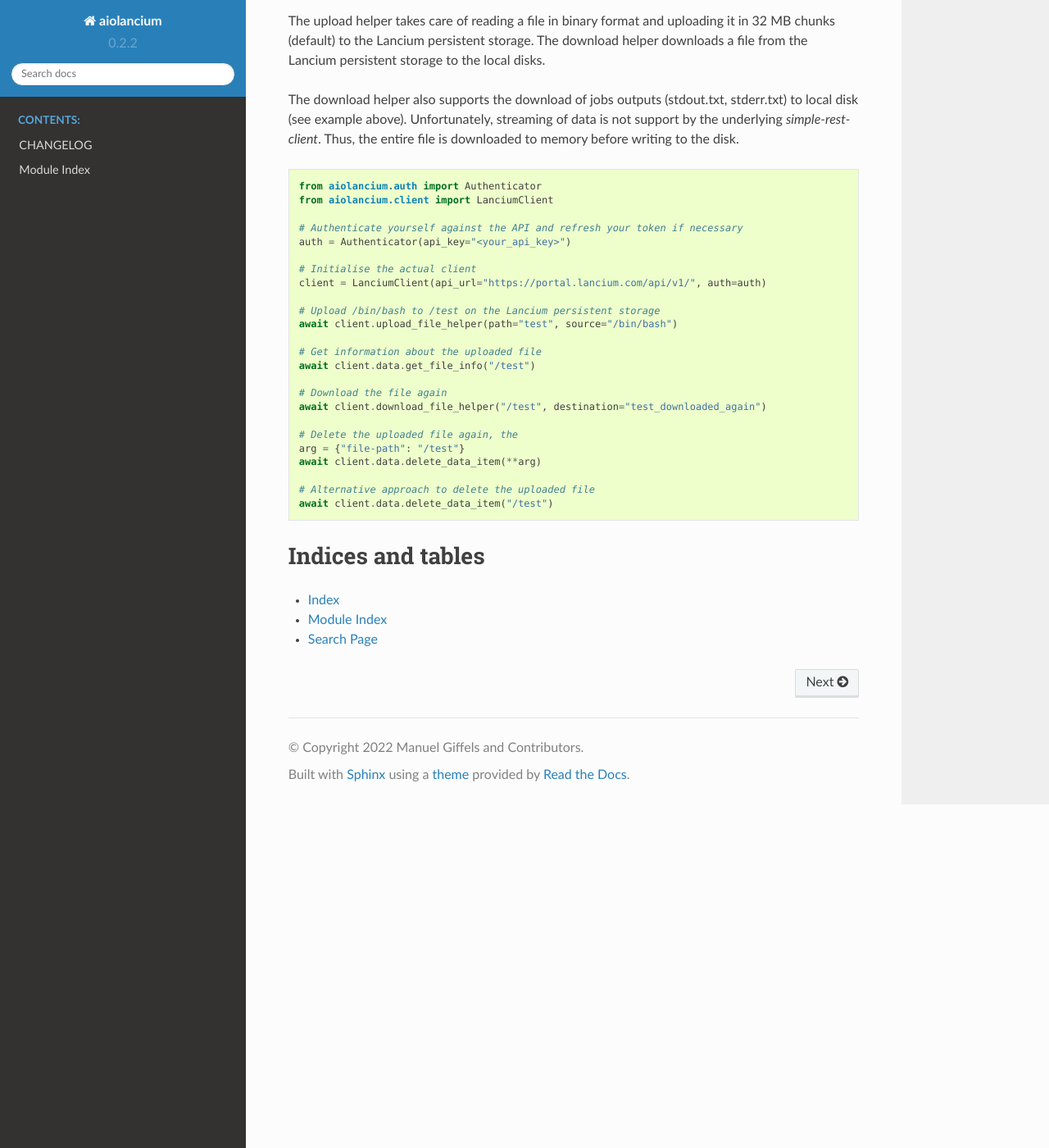
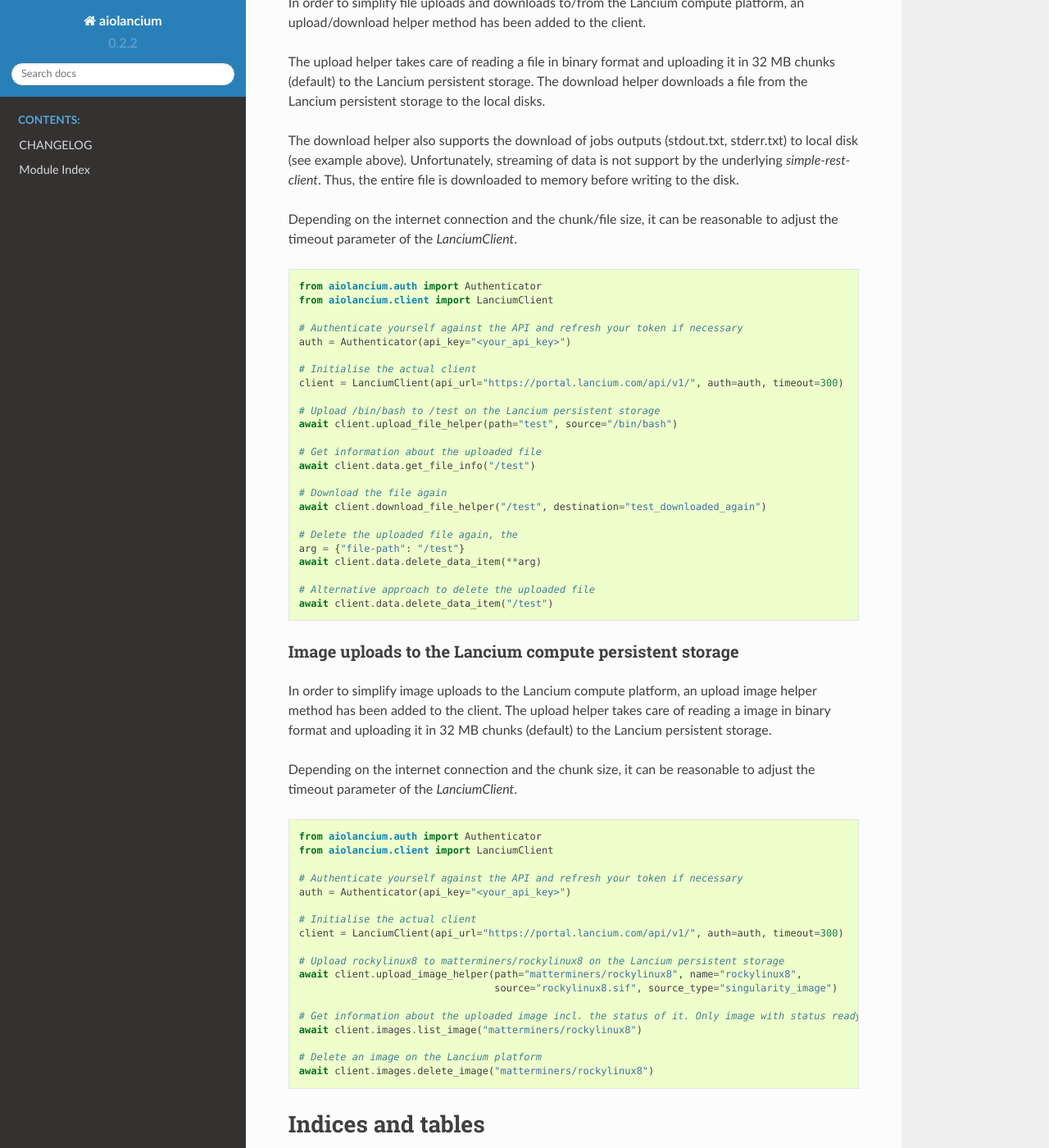
Before and after one commit to giffels/aiolancium, a Sphinx documentation site: the page built from docs/source/index.rst, in a window 1280 px wide and 1400 px high, scrolled down 1308 px. Shown: the whole window at 82% size. Built offline with Sphinx 7.4.7 and the Read the Docs theme 2.0.0, drawn with Linux system fonts in a browser that asks for light colours.

Commit message:
Add documentation for image uploads

```diff
--- a/docs/source/index.rst
+++ b/docs/source/index.rst
@@ -32,6 +32,9 @@ aiolancium can be installed via `PyPi <https://pypi.org/)>`_ using
 
 How to use aiolancium
 ---------------------
+
+Dealing with Jobs
+^^^^^^^^^^^^^^^^^
 
 .. code-block:: python
 
@@ -85,6 +88,9 @@ The download helper also supports the download of jobs outputs (stdout.txt, stde
 above). Unfortunately, streaming of data is not support by the underlying `simple-rest-client`. Thus, the entire file is
 downloaded to memory before writing to the disk.
 
+Depending on the internet connection and the chunk/file size, it can be reasonable to adjust the timeout parameter of
+the `LanciumClient`.
+
 .. code-block:: python
 
    from aiolancium.auth import Authenticator
@@ -94,7 +100,7 @@ downloaded to memory before writing to the disk.
    auth = Authenticator(api_key="<your_api_key>")
 
    # Initialise the actual client
-   client = LanciumClient(api_url="https://portal.lancium.com/api/v1/", auth=auth)
+   client = LanciumClient(api_url="https://portal.lancium.com/api/v1/", auth=auth, timeout=300)
 
    # Upload /bin/bash to /test on the Lancium persistent storage
    await client.upload_file_helper(path="test", source="/bin/bash")
@@ -112,6 +118,38 @@ downloaded to memory before writing to the disk.
    # Alternative approach to delete the uploaded file
    await client.data.delete_data_item("/test")
 
+Image uploads to the Lancium compute persistent storage
+^^^^^^^^^^^^^^^^^^^^^^^^^^^^^^^^^^^^^^^^^^^^^^^^^^^^^^^
+
+In order to simplify image uploads to the Lancium compute platform, an upload image helper method
+has been added to the client.
+The upload helper takes care of reading a image in binary format and uploading it in 32 MB chunks (default) to the
+Lancium persistent storage.
+
+Depending on the internet connection and the chunk size, it can be reasonable to adjust the
+timeout parameter of the `LanciumClient`.
+
+.. code-block:: python
+
+   from aiolancium.auth import Authenticator
+   from aiolancium.client import LanciumClient
+
+   # Authenticate yourself against the API and refresh your token if necessary
+   auth = Authenticator(api_key="<your_api_key>")
+
+   # Initialise the actual client
+   client = LanciumClient(api_url="https://portal.lancium.com/api/v1/", auth=auth, timeout=300)
+
+   # Upload rockylinux8 to matterminers/rockylinux8 on the Lancium persistent storage
+   await client.upload_image_helper(path="matterminers/rockylinux8", name="rockylinux8",
+                                    source="rockylinux8.sif", source_type="singularity_image")
+
+   # Get information about the uploaded image incl. the status of it. Only image with status ready can be used
+   await client.images.list_image("matterminers/rockylinux8")
+
+   # Delete an image on the Lancium platform
+   await client.images.delete_image("matterminers/rockylinux8")
+
 Indices and tables
 ==================
 
```
Also changed, not shown: README.md (+38 -1 lines).
